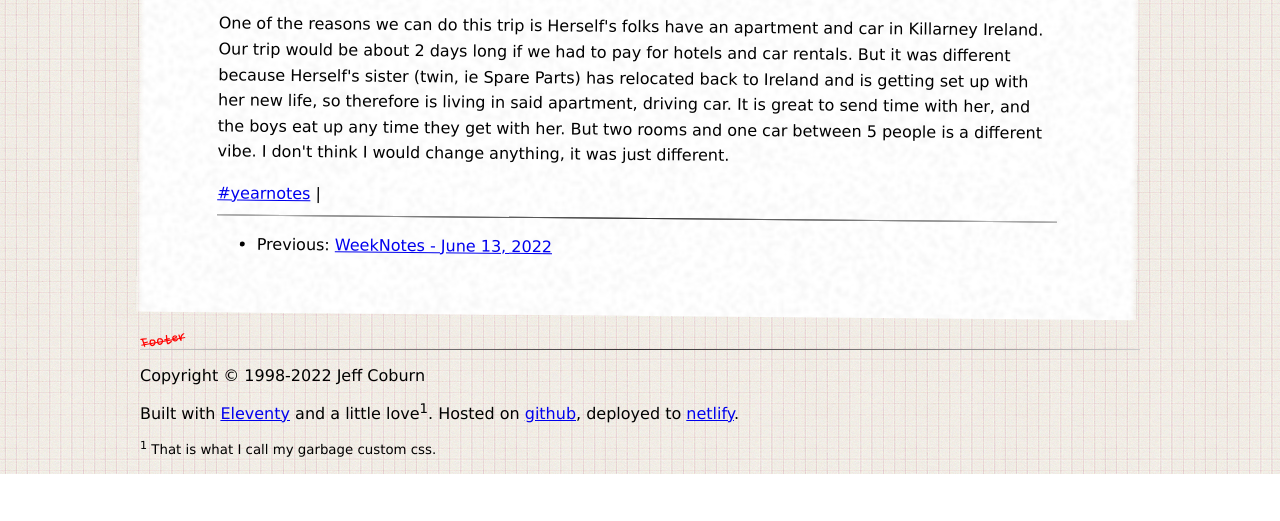
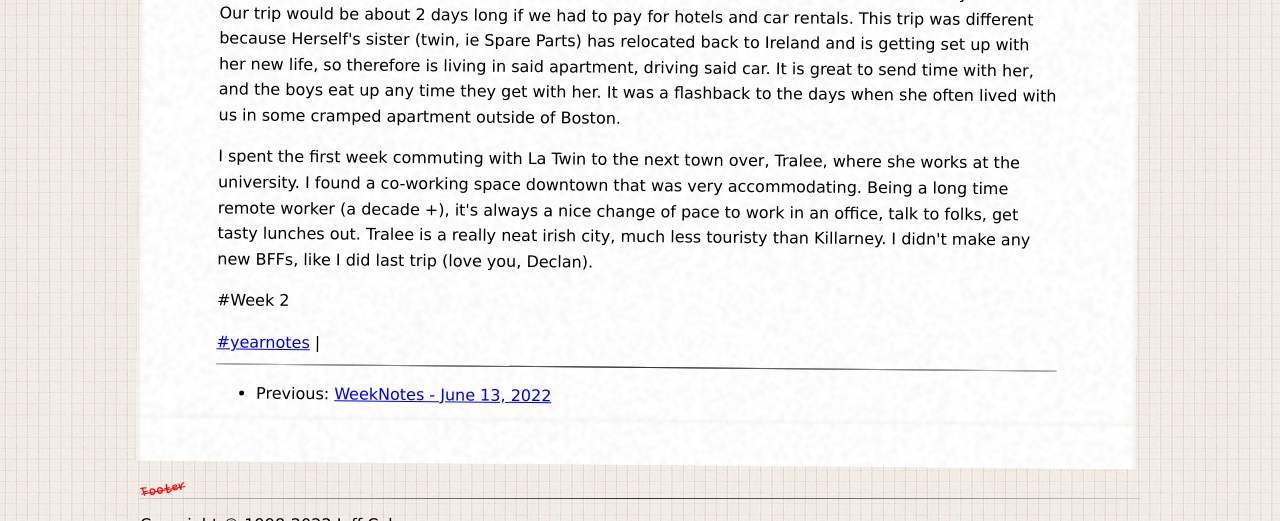
Before and after one commit to coburnicus/jeffcoburn.com, an Eleventy site: page posts/ireland2022.md in a window 1280 px wide. Shown: the part 746-1267 px from the top of the page. Before the commit the page ends 1220 px from the top, so only its background shows below. Built offline with nearby package versions, Linux system fonts and the light colour scheme; Eleventy itself is replaced by a stand-in of ours; files that its build step writes are made by us from their sources.

Commit message:
Update ireland2022.md

```diff
--- a/posts/ireland2022.md
+++ b/posts/ireland2022.md
@@ -10,6 +10,10 @@ layout: layouts/post.njk
 We got this trip off to a weird start because we booked the trip in January (before the huge price jump/gouge. Yeah!) for the weekend after the kids school let out, but then they had four more snow days and therefore we missed the last four school days. It seemed like they missed a bunch of movies and field days so it was probably fine. Thankfully, it seems we are the only people on the planet who flew to and from a destination and had no delays or lost luggage. I would not push my luck and try that again, for the time being. We also flew on Aer Lingus, which is a million times better than last time when we flew Norwegian Airlines. Norwegian decided that our flight would leave from a different city (Providence RI, not Boston) and land in a different city (Dublin, not Shannon) and the trip would happen on a different day. I try to go with the flow, but that was a lot.
 
 
-# Week 1
+#Week 1
 
-One of the reasons we can do this trip is Herself's folks have an apartment and car in Killarney Ireland. Our trip would be about 2 days long if we had to pay for hotels and car rentals. But it was different because Herself's sister (twin, ie Spare Parts) has relocated back to Ireland and is getting set up with her new life, so therefore is living in said apartment, driving car. It is great to send time with her, and the boys eat up any time they get with her. But two rooms and one car between 5 people is a different vibe. I don't think I would change anything, it was just different.
+The whole reason we can do this trip is Herself's folks have an apartment and car in Killarney Ireland. Our trip would be about 2 days long if we had to pay for hotels and car rentals. This trip was different because Herself's sister (twin, ie Spare Parts) has relocated back to Ireland and is getting set up with her new life, so therefore is living in said apartment, driving said car. It is great to send time with her, and the boys eat up any time they get with her. It was a flashback to the days when she often lived with us in some cramped apartment outside of Boston.
+
+I spent the first week commuting with La Twin to the next town over, Tralee, where she works at the university. I found a co-working space downtown that was very accommodating. Being a long time remote worker (a decade +), it's always a nice change of pace to work in an office, talk to folks, get tasty lunches out. Tralee is a really neat irish city, much less touristy than Killarney. I didn't make any new BFFs, like I did last trip (love you, Declan).
+
+#Week 2
```
